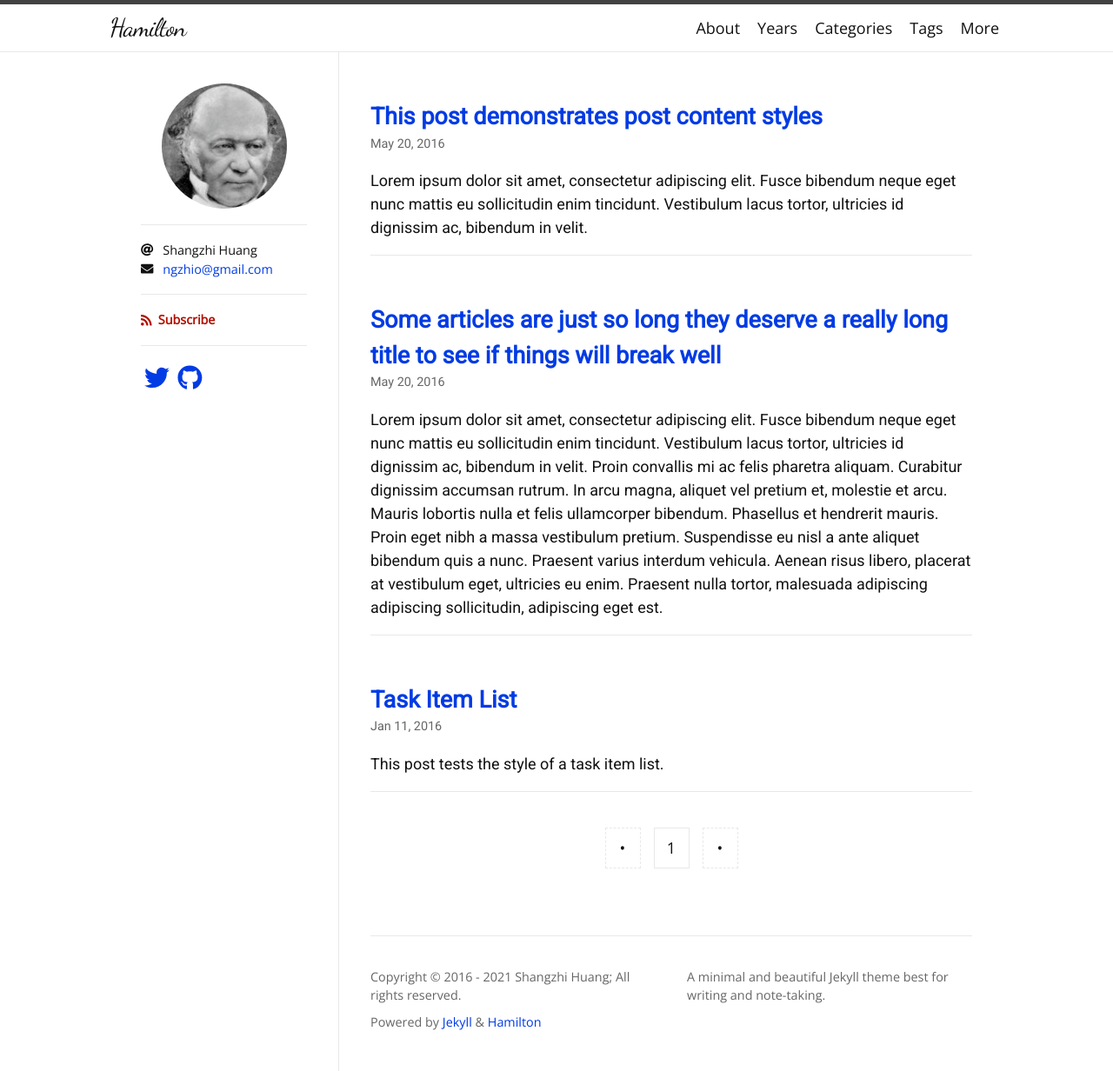
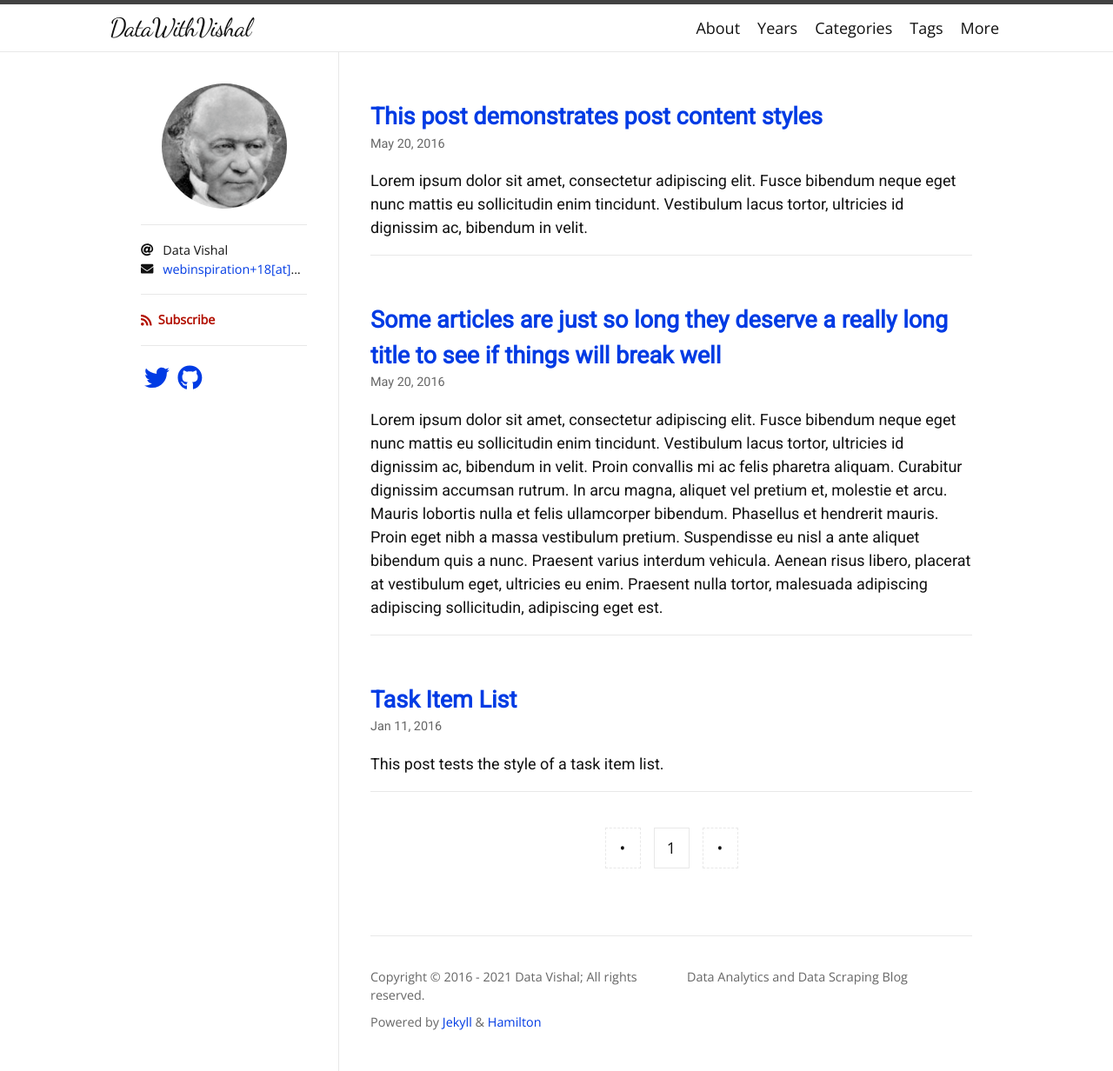
Before and after one commit to codeninjaguide/codeninjaguide.github.io, a Jekyll site: the page built from index.html, in a window 1280 px wide. Shown: the whole page at 87% size. Built offline with Jekyll 4.4.1, drawn with Linux system fonts in a browser that asks for light colours; nearby versions of some CDN libraries; some web fonts are replaced; the list of posts is cut into pages by our own code.

Commit message:
Update _config.yml

```diff
--- a/_config.yml
+++ b/_config.yml
@@ -1,8 +1,8 @@
-title: Hamilton
-description: A minimal and beautiful Jekyll theme best for writing and note-taking.
-author: Shangzhi Huang
+title: DataWithVishal
+description: Data Analytics and Data Scraping Blog
+author: Data Vishal
 avatar: /logo.png
-email: ngzhio@gmail.com
+email: webinspiration+18[at]gmail.com
 
 plugins:
   - jekyll-seo-tag
```
